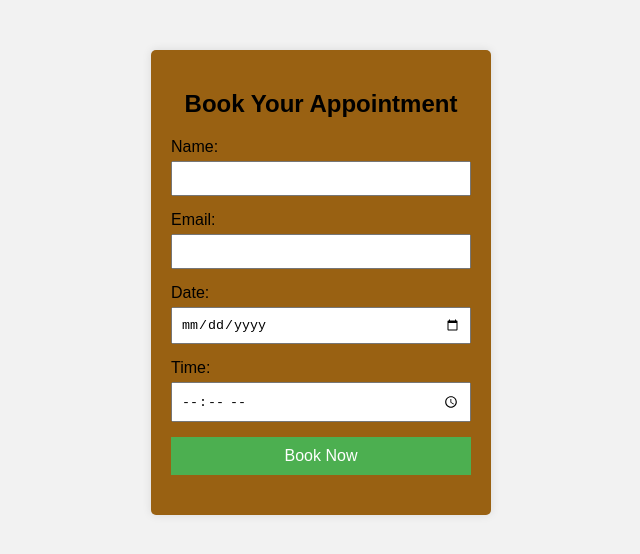
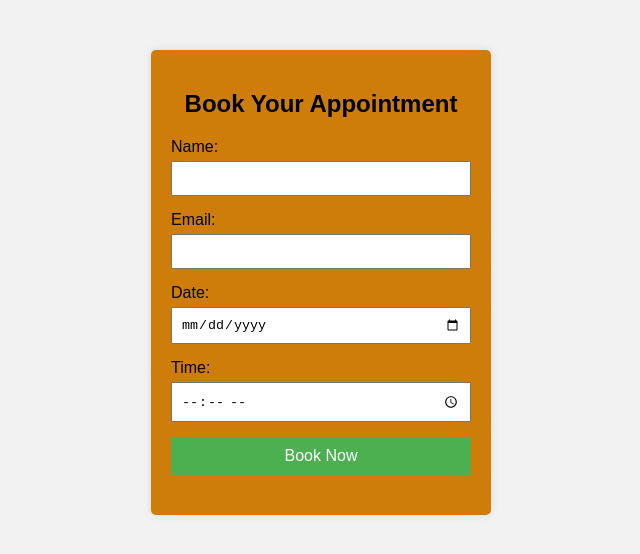
Before and after one commit to dankitch/k8s-web-app-demo, a plain HTML site: page src/frontend/index.html in a window 1280 px wide. Shown: the whole page, without its empty margins (319-959 px from the left). Drawn offline with Linux system fonts and the light colour scheme.

Commit message:
Update GitHub Actions workflow and change background color in frontend CSS

```diff
--- a/src/frontend/style.css
+++ b/src/frontend/style.css
@@ -7,7 +7,7 @@ body {
     width: 300px;
     margin: 50px auto;
     padding: 20px;
-    background-color: #996112;
+    background-color: #cf7d0a;
     border-radius: 5px;
     box-shadow: 0 0 10px rgba(0, 0, 0, 0.1);
 }
```
Also changed, not shown: .github/workflows/docker-build-push-frontend.yaml.
